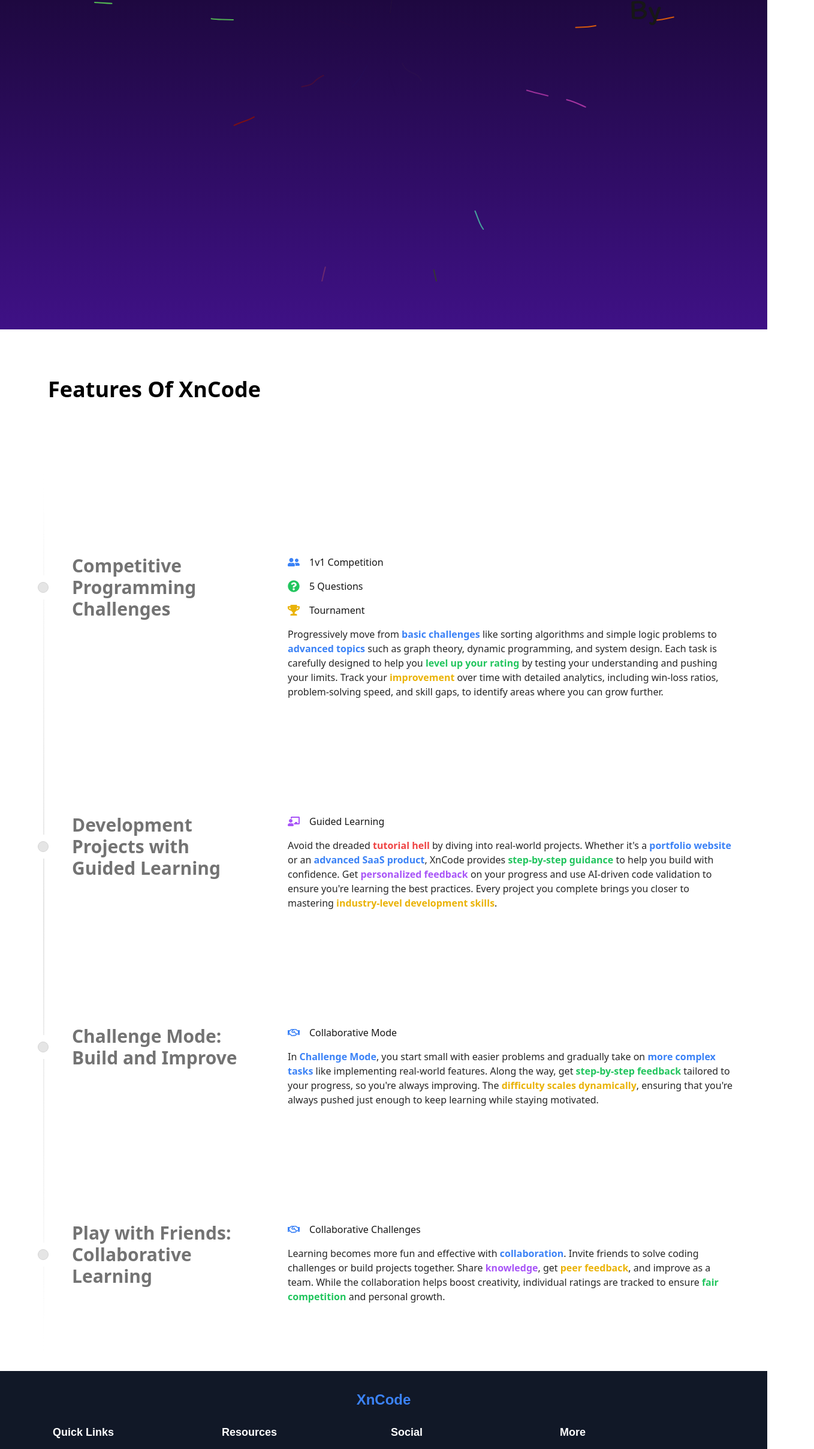
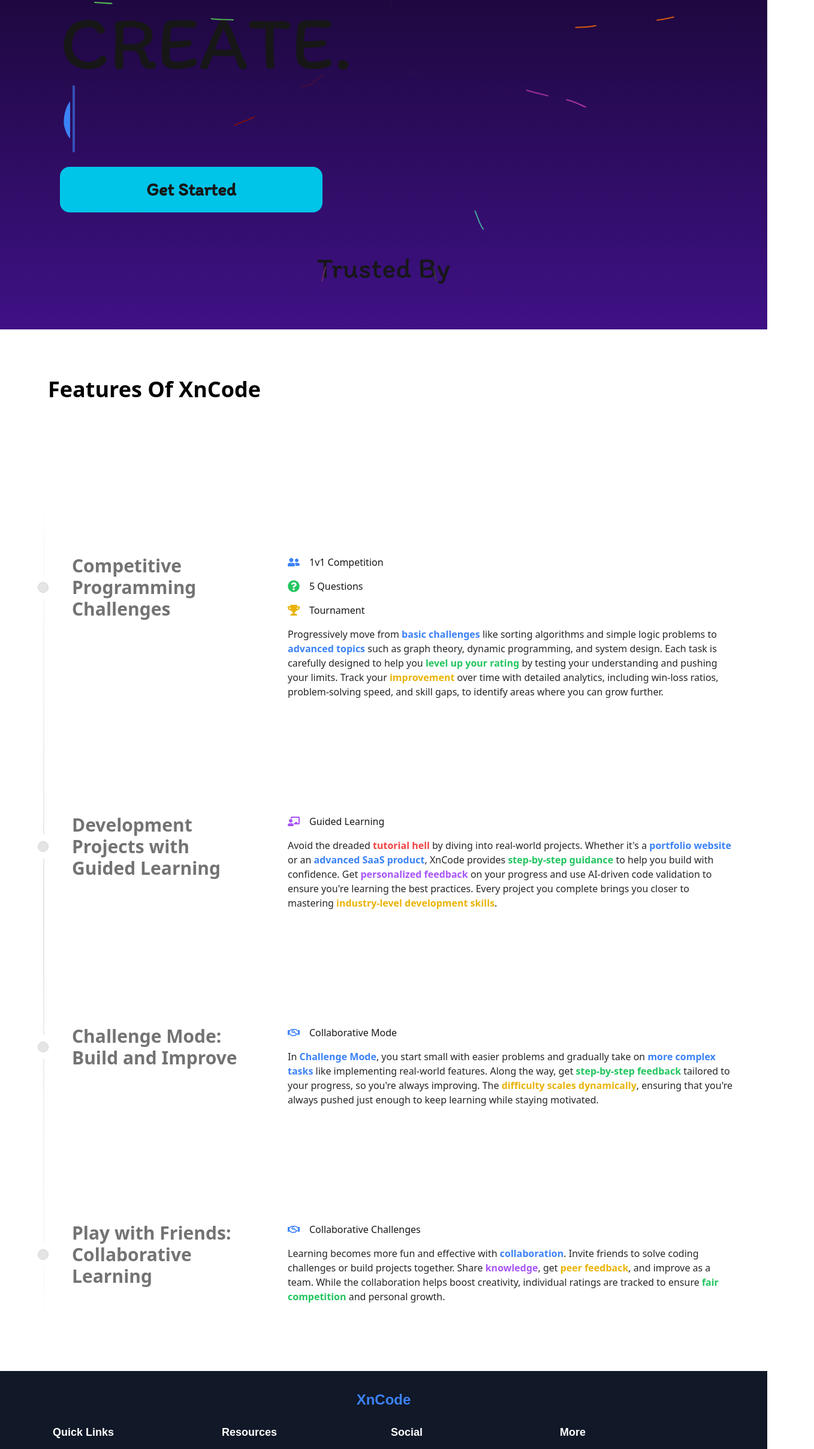
Before and after one commit to GulshanJha00/XnCode, a Next.js app: page / in a window 1280 px wide. Shown: the part 331-2746 px from the top of the page at 60% size, 1358 px wide, since content can reach past the window. Built offline with nearby package versions, Linux system fonts and the light colour scheme; a web font is replaced by a local one.

Commit message:
inline property added

```diff
--- a/src/app/pages/Homepage.tsx
+++ b/src/app/pages/Homepage.tsx
@@ -4,13 +4,13 @@ const Homepage = () => {
   const words = [
     {
       text: "COMPETE.",
-      className: "text-blue-500 text-5xl lg:text-9xl dark:text-blue-500",
+      className: "text-blue-500 inline text-5xl lg:text-9xl dark:text-blue-500",
     },
   ];
   return (
     <div className="px-8  lg:block  md:px-[100px] w-screen md:pt-[50px] h-screen bg-gradient-to-b from-[#0F0420] to-[#3F1186]">
       <div
-        className="h-full w-full flex flex-col justify-center md:flex-row text-5xl lg:text-9xl"
+        className="h-full w-full flex flex-col justify-center md:flex-col text-5xl lg:text-9xl"
         style={{
           fontFamily: "Itim",
         }}
--- a/src/components/Footer.tsx
+++ b/src/components/Footer.tsx
@@ -65,7 +65,7 @@ const Footer = () => {
             <h3 className="font-semibold text-lg text-center lg:text-start mb-4">
               Social
             </h3>
-            <div className="flex justify-center items-center space-x-4">
+            <div className="flex  space-x-4">
               <Link
                 href="#"
                 className="text-xl text-blue-500 hover:text-blue-600"
```
